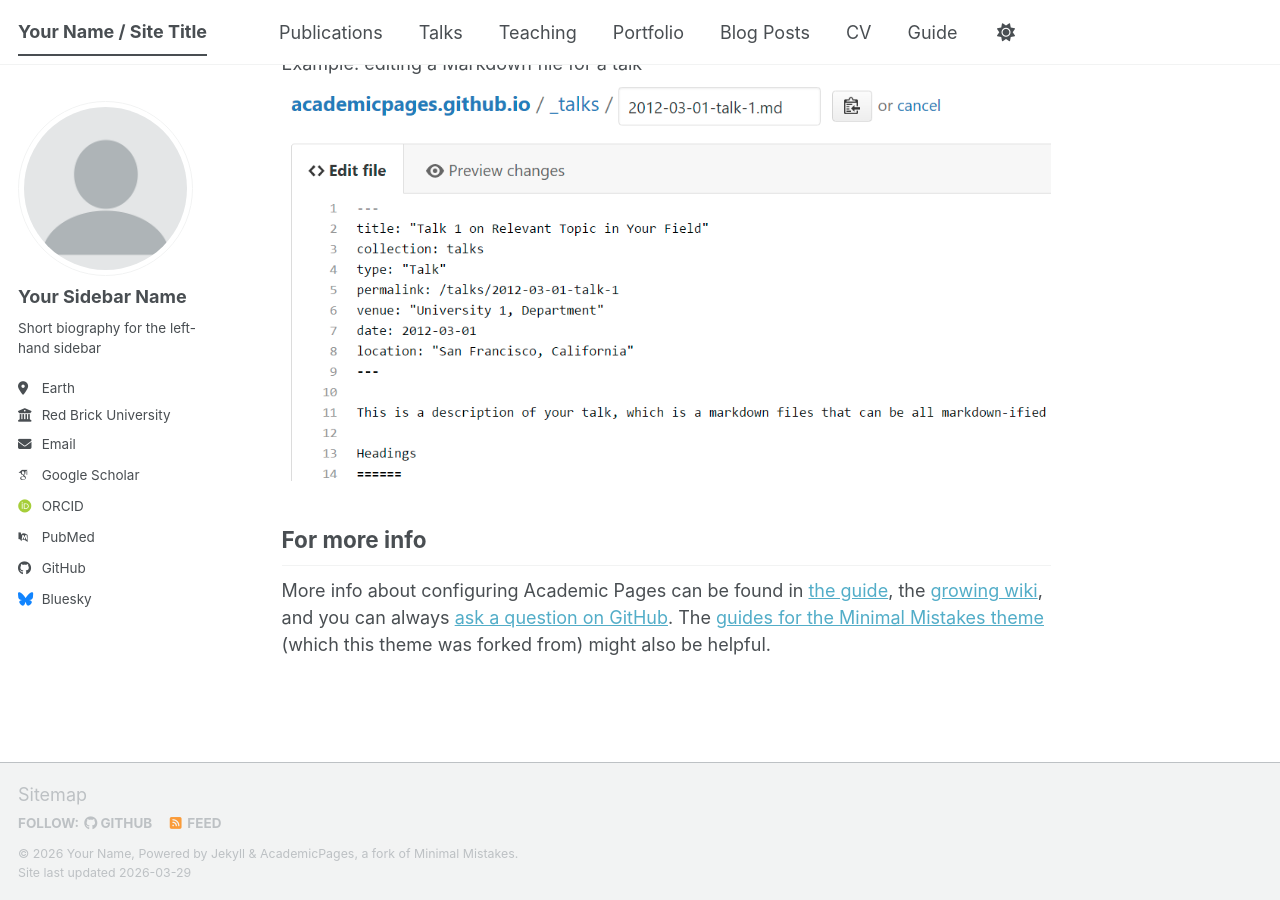
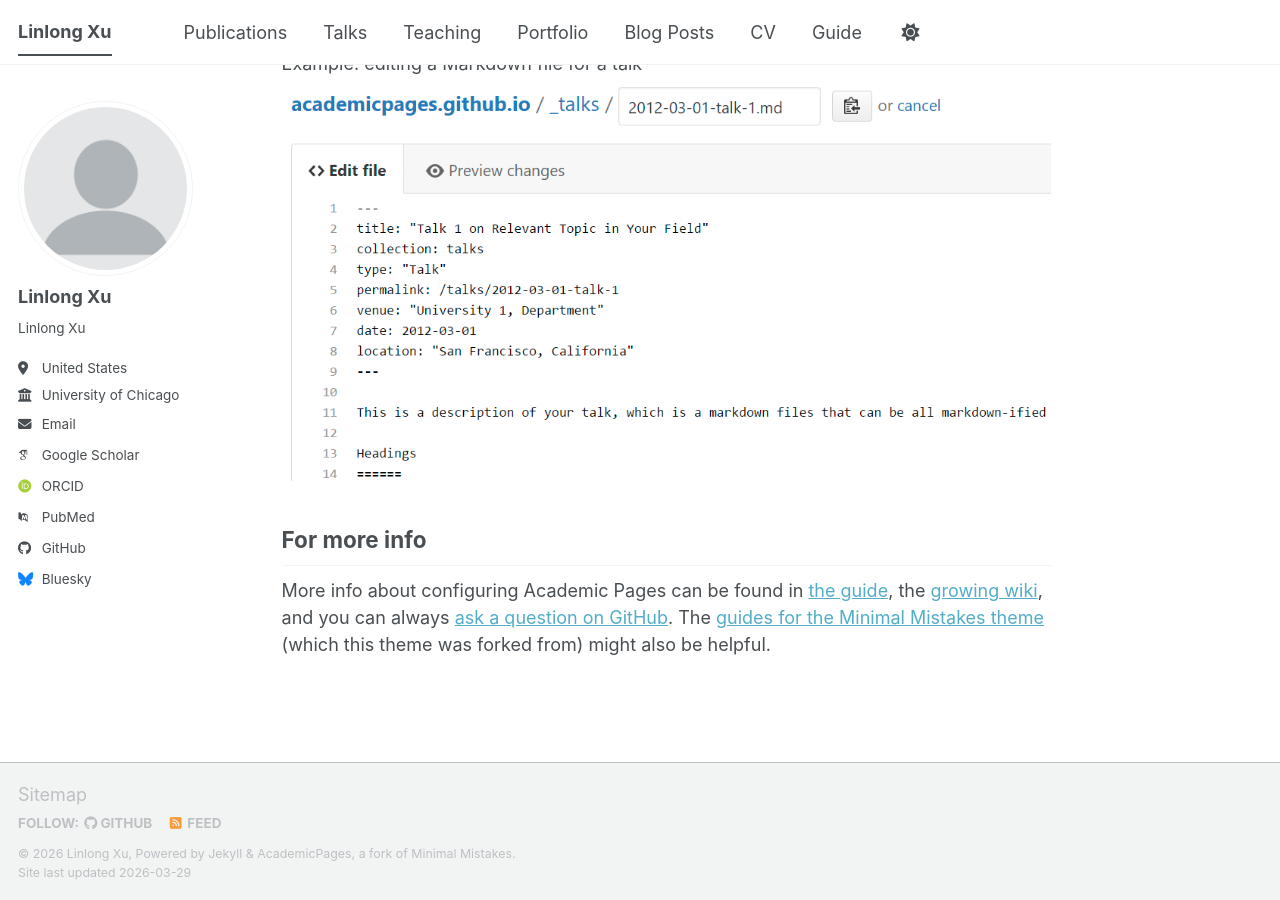
Before and after one commit to linlongxu/linlongxu.github.io, a Jekyll site: the page built from _pages/about.md, in a window 1280 px wide and 900 px high, scrolled down 2720 px. Built offline with Jekyll 4.4.1, drawn with Linux system fonts in a browser that asks for light colours; some web fonts are replaced; a script bundle is joined from its source files by our own code; library files that are not in the unit come from our copies; some of the changed lines change nothing that is shown.

Commit message:
Update _config.yml

```diff
--- a/_config.yml
+++ b/_config.yml
@@ -1,36 +1,21 @@
-# Welcome to Jekyll!
-#
-# This config file is meant for settings that affect your entire site, values
-# which you are expected to set up once and rarely need to edit after that.
-# For technical reasons, this file is *NOT* reloaded automatically when you use
-# `jekyll serve -l -H localhost`. If you change this file, please restart the
-# server process.
-
 # Basic Site Settings
 locale                   : "en-US"
 site_theme               : "default" # The available themes options are "default", "air", "sunrise", "mint", "dirt" and "contrast"
-title                    : "Your Name / Site Title"
+title                    : "Linlong Xu"
 title_separator          : "-"
-name                     : &name "Your Name"
-description              : &description "Your Name's academic portfolio"   # Update this with a general description of your site, this is the default if not overridden by a page
-url                      : https://academicpages.github.io # The base hostname & protocol for your site e.g. "https://[your GitHub username].github.io",
-                                                           # or if you already have some other page hosted on Github then use "https://[your GitHub username].github.io/[Your Repo Name]"
-baseurl                  : "" # the subpath of your site, e.g. "/blog"
-repository               : "academicpages/academicpages.github.io"
+name                     : "Linlong Xu"
+description              : “Homepage of Linlong Xu”
+url                      : "https://linlongxu.github.io"
+repository               : "linlongxu/linlongxu.github.io"
 
-# Site Author - The following control what appear as part of the author content on the side bar.
-#               If a field is blank the icon and link will not appear, otherwise it will be shown.
-#               Additional customization can be done by editing /_includes/author-profile.html
 author:
   # Biographic information
   avatar           : "profile.png"
-  name             : "Your Sidebar Name"
-  pronouns         : # example: "she/her"
-  bio              : "Short biography for the left-hand sidebar"
-  location         : "Earth"
-  employer         : "Red Brick University"
-  uri              : # URL
-  email            : "none@example.org"
+  name             : "Linlong Xu"
+  bio              : "Linlong Xu"
+  location         : "United States"
+  employer         : "University of Chicago"
+  email            : "simpson1291442489@gmail.com"
 
   # Academic websites
   academia         : # URL
```
